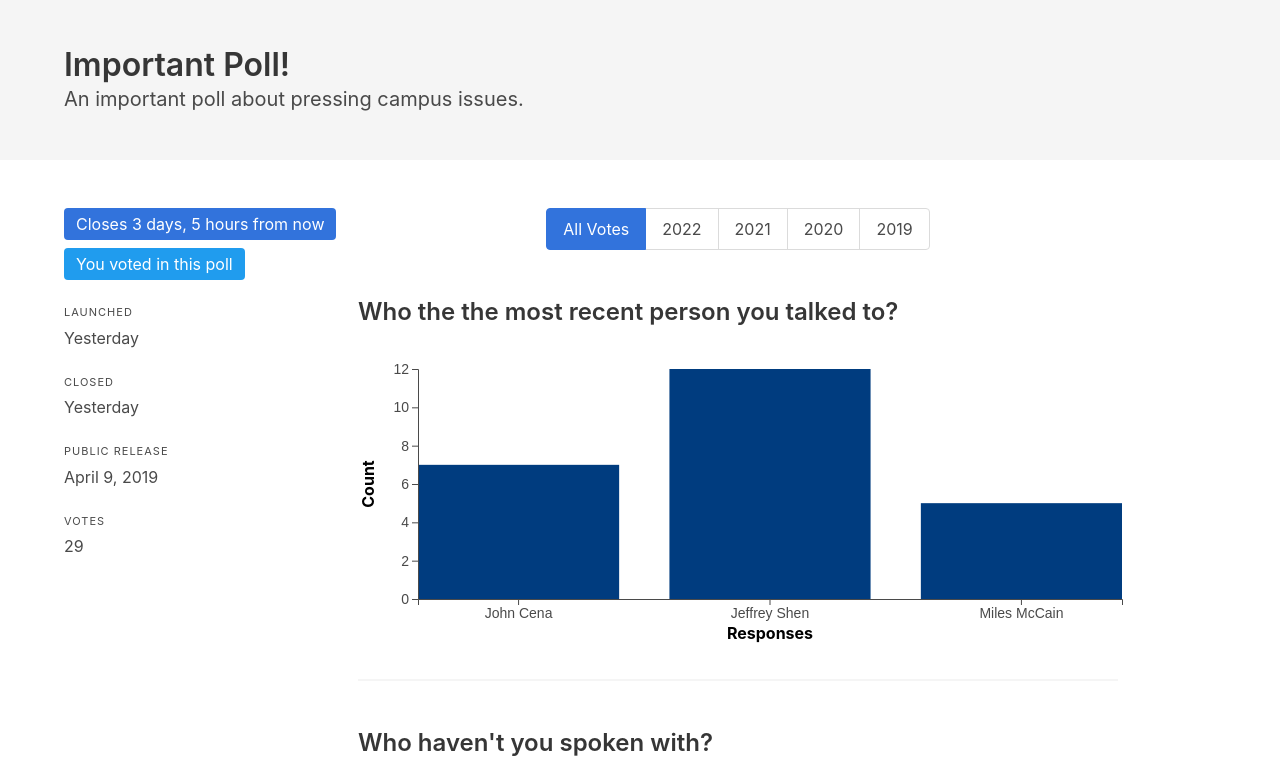
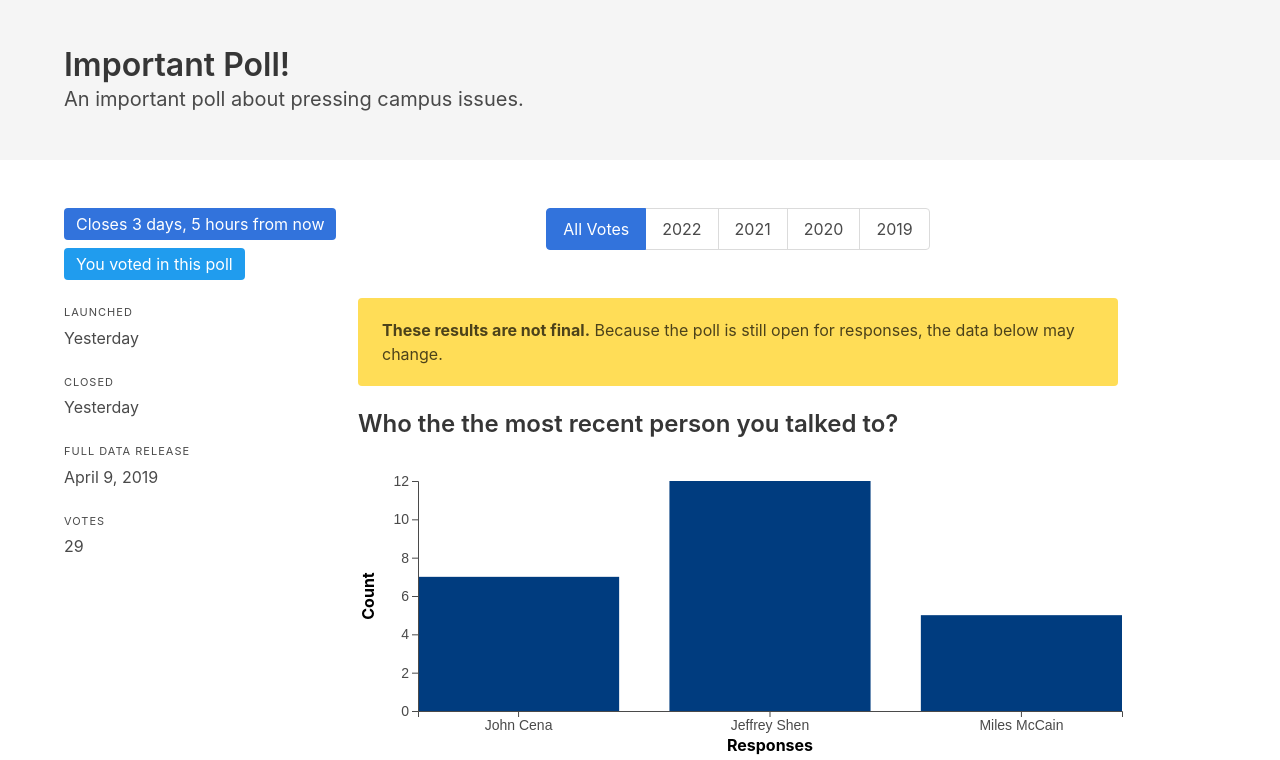
Before and after one commit to pollpa/PollPA, a Django app: page /poll/2/ in a window 1280 px wide. Shown: the part 69-829 px from the top of the page. Run offline with Django 3.2, Linux system fonts and the light colour scheme; a user stored in the database is signed in; data comes from the database, SQL or seed files in the repository; both versions use the stored data as it was after the commit; some libraries are stand-ins or nearby versions.

Commit message:
Add warning box

```diff
--- a/pollpa/polls/templates/polls/poll-box.html
+++ b/pollpa/polls/templates/polls/poll-box.html
@@ -6,7 +6,7 @@
     <p class="is-size-6">{{poll.description}}</p>
   </div>
 
-  <div class="level is-mobile is-pulled-bottom">
+  <div class="level is-mobile">
     <div class="level-left">
       {% if poll.is_completed %}
         <span class="tag is-danger level-item">Poll Closed</span>
@@ -17,9 +17,9 @@
     </div>
     <div class="level-right">
       {% if poll.is_public %}
-        <span class="tag is-primary level-item">Public</span>
+        <span class="tag is-primary level-item">Results Available</span>
       {% else %}
-        <span class="tag is-warning level-item">Not Yet Public</span>
+        <span class="tag is-warning level-item">Results Pending</span>
       {% endif %}
     </div>
   </div>
--- a/pollpa/polls/templates/polls/poll.html
+++ b/pollpa/polls/templates/polls/poll.html
@@ -56,7 +56,7 @@
     <p class="heading">Closed</p>
     <p>{{poll.available|naturalday|capfirst}}</p>
     <br>
-    <p class="heading">Public Release</p>
+    <p class="heading">Full Data Release</p>
     <p>{{poll.public|naturalday|capfirst}}</p>
     <br>
     <p class="heading">Votes</p>
@@ -82,7 +82,13 @@
         </ul>
       </div>
       <br>
-
+      {% if not poll.is_closed %}
+        <div class="notification is-warning">
+          <p>
+            <strong>These results are not final.</strong> Because the poll is still open for responses, the data below may change.
+          </p>
+        </div>
+      {% endif %}
       {% if filter_settings.grade != "all" %}
         <div class="notification is-light">
           <p>
@@ -106,7 +112,7 @@
           <br>
         {% endfor %}
       {% else %}
-        <div class="notification is-warning">
+        <div class="notification is-light">
           <p>
             Because there are fewer than three votes which match your filter, no results can be shown.
           </p>
```
Also changed, not shown: pollpa/db_test.sqlite3.
